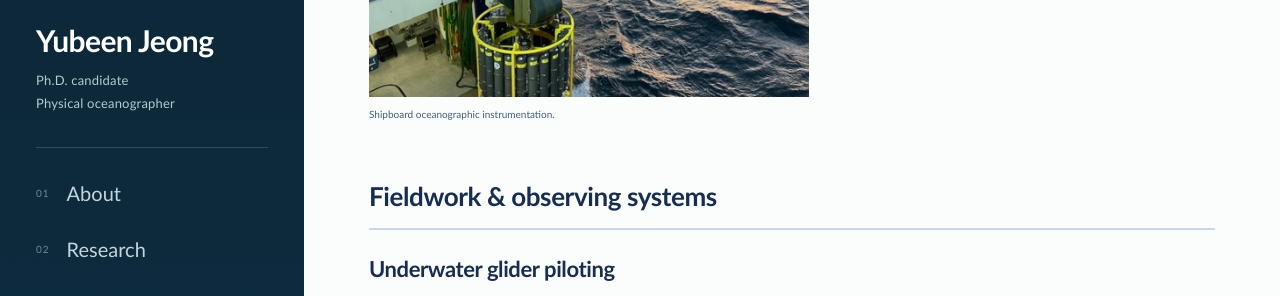
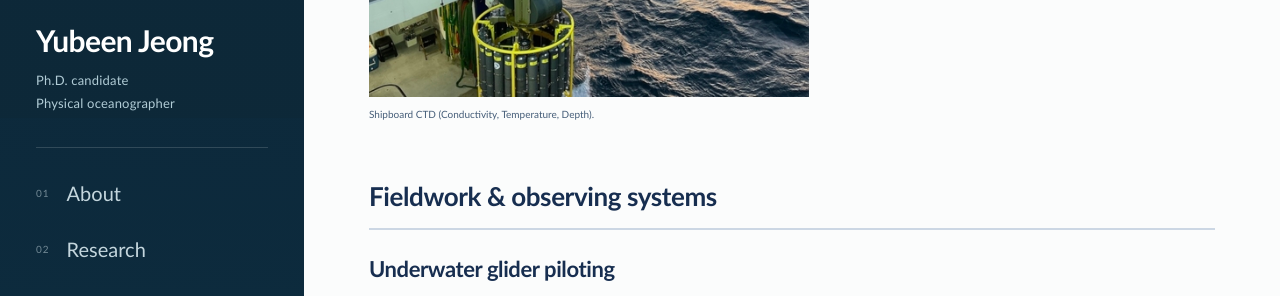
Before and after one commit to YubeenJ/YubeenJ.github.io, a Jekyll site: the page built from experience.md, in a window 1280 px wide and 900 px high, scrolled down 457 px. Shown: the part 152-448 px from the top of the window. Built offline with Jekyll 4.4.1, drawn with Linux system fonts in a browser that asks for light colours.

Commit message:
Update experience.md

```diff
--- a/experience.md
+++ b/experience.md
@@ -7,7 +7,7 @@ subtitle: Ocean observations begin with people, instruments, and time in the fie
 photos:
 - path: /assets/images/ctd.jpg
   alt: Shipboard CTD equipment above the ocean at sunset
-  caption: Shipboard oceanographic instrumentation.
+  caption: Shipboard CTD (Conductivity, Temperature, Depth).
 ---
 <style>
 /* 대주제: Fieldwork, Teaching, Talks */
```
